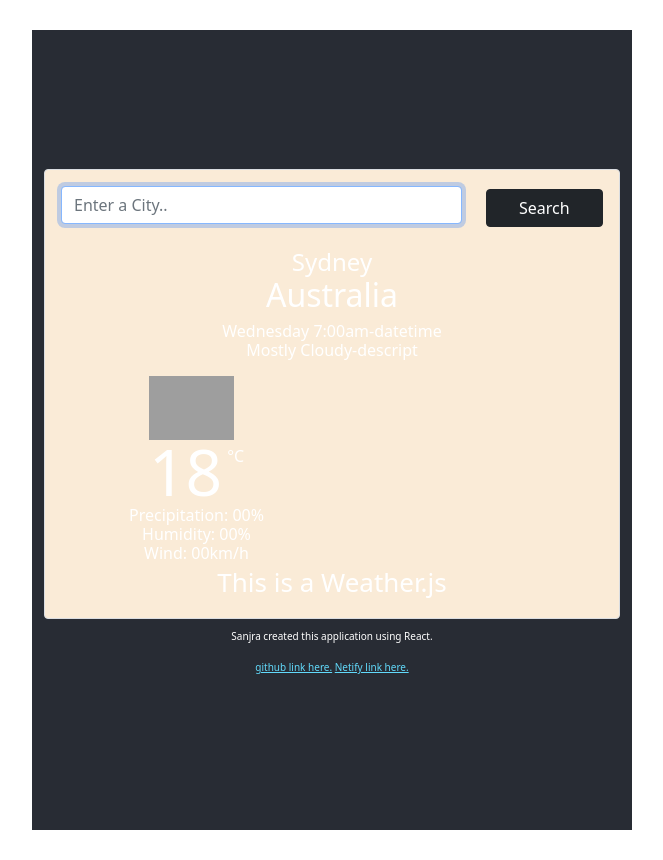
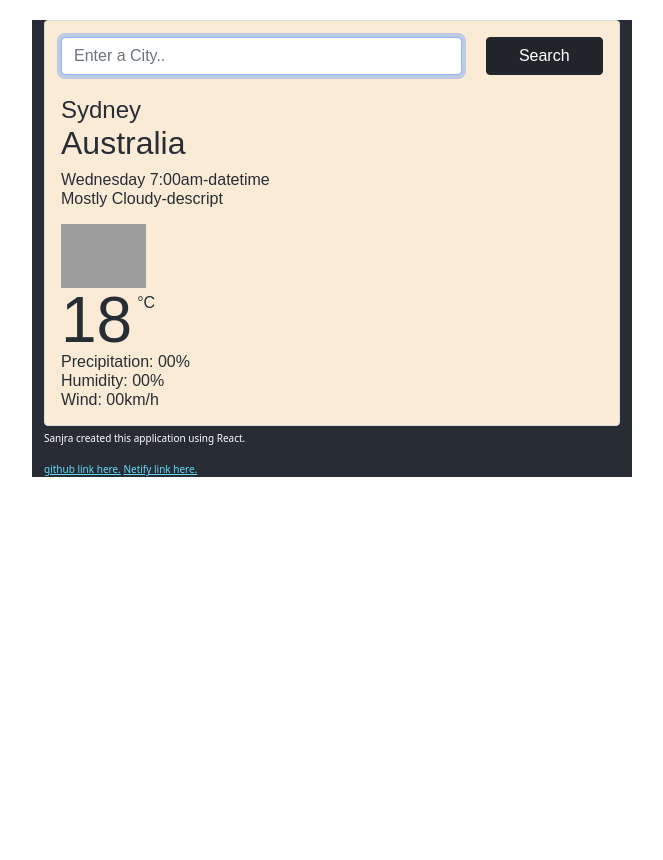
Before and after one commit to sanjra/elastic-snowflake-react, a React (Create React App) app: page / in a window 1280 px wide. Shown: the whole page, without its empty margins (308-971 px from the left). After the commit the page ends 800 px from the top, so only its background shows below. Built offline with nearby package versions, Linux system fonts and the light colour scheme; grey boxes are pictures that could not be loaded.

Commit message:
playing with CIS

```diff
--- a/src/App.css
+++ b/src/App.css
@@ -1,25 +1,14 @@
 .App {
   background-color: #282c34;
-  display: flex;
-  margin: 30px auto;
+  margin: 20px auto;
   max-width: 600px;
-  min-height: 100vh;
-  flex-direction: column;
-  align-items: center;
-  justify-content: center;
-  font-size: calc(10px + 2vmin);
-  text-align: center;
-  color: white;
+  min-height: 100px;
 }
 
 .App footer {
+  color: white;
   font-size: 10px;
-  margin: 10px 0;
-}
-
-.App-logo {
-  height: 40vmin;
-  pointer-events: none;
+  margin: 5px 0;
 }
 
 .App-link {
--- a/src/Weather.css
+++ b/src/Weather.css
@@ -1,9 +1,11 @@
 .Weather {
+  font-family: Arial, Helvetica, sans-serif;
+
   background-color: antiquewhite;
   border: 1px solid #dadde1;
   padding: 16px;
   border-radius: 4px;
-  color: rbg(135, 135, 135);
+  color: #282c34;
 }
 
 .Weather h1 {
@@ -33,14 +35,14 @@
 
 .Weather .temperature {
   font-weight: bold;
-  color: rbg(33, 33, 33);
+  color: rbg(135, 135, 135);
   font-size: 64px;
   line-height: 64px;
   font-weight: 400;
 }
 
 .Weather .unit {
-  color: rbg(33, 33, 33);
+  color: rbg(135, 135, 135);
   font-size: 16px;
   font-weight: 400;
   position: relative;
--- a/src/Weather.js
+++ b/src/Weather.js
@@ -45,6 +45,7 @@ export default function Weather() {
             </div>
           </div>
         </div>
+
         <div className="col-6">
           <ul>
             <li>Precipitation: 00%</li>
@@ -53,7 +54,6 @@ export default function Weather() {
           </ul>
         </div>
       </div>
-      This is a Weather.js
     </div>
   );
 }
```
